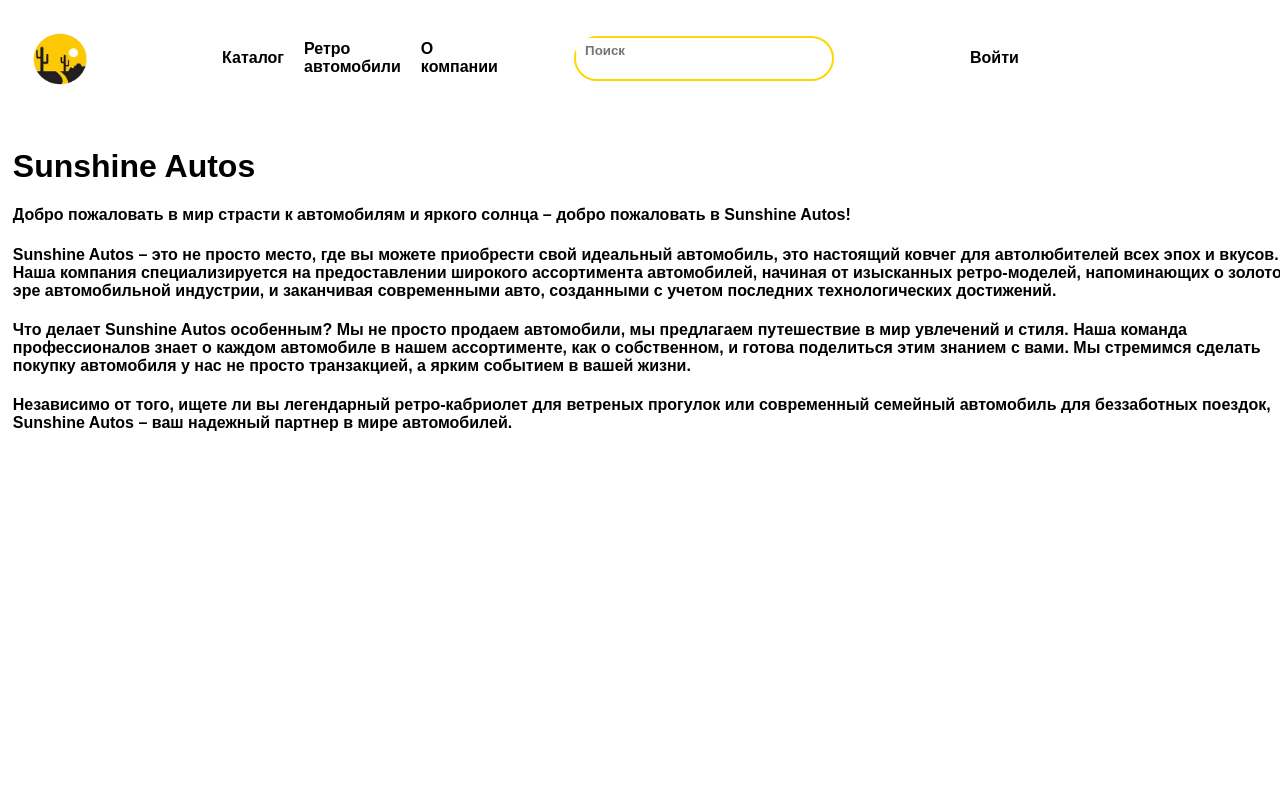
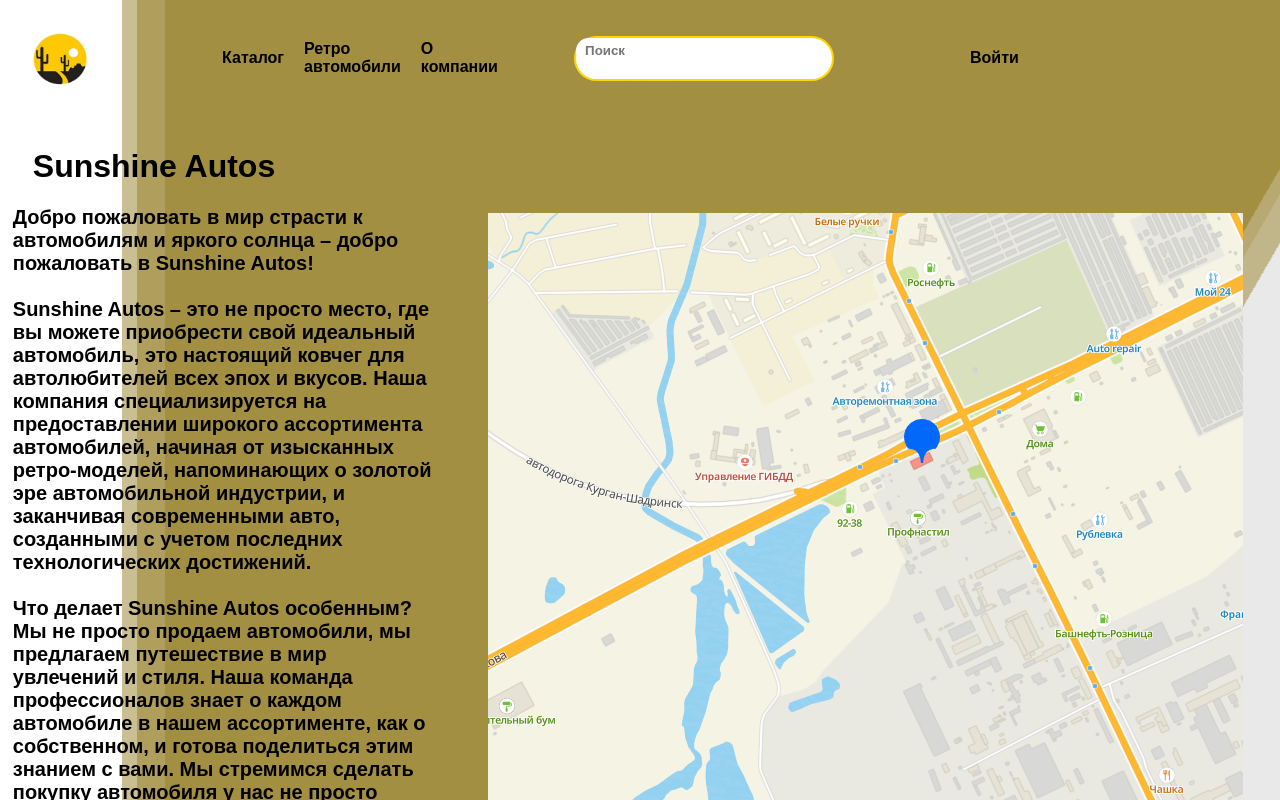
Before and after one commit to CurlyWendy/SunshineAutos, a Django app: page /about_us in a window 1280 px wide. Run offline with Django 4.2, Linux system fonts and the light colour scheme.

Commit message:
Изменения в фронте.

```diff
--- a/SunshineAutos/shop/static/shop/css/style.css
+++ b/SunshineAutos/shop/static/shop/css/style.css
@@ -6,7 +6,49 @@ body {
 	font-family: 'PT Sans', sans-serif;
 }
 
+.bg {
+  animation:slide 10s ease-in-out infinite alternate;
+  background-image: linear-gradient(-60deg, rgb(230, 230, 230) 50%, rgb(150, 129, 38) 50%);
+  bottom:0;
+  left:-10%;
+  opacity:.5;
+  position:fixed;
+  right:-50%;
+  top:0;
+  z-index:-1;
+}
 
+.bg2 {
+  animation-direction:alternate-reverse;
+  animation-duration:4s;
+}
+
+.bg3 {
+  animation-duration:5s;
+}
+
+@keyframes slide {
+  0% {
+    transform:translateX(-25%);
+  }
+  100% {
+    transform:translateX(25%);
+  }
+}
+
+.leftimg {
+    float:left; /* Выравнивание по левому краю */
+    margin: 7px 7px 7px 0; /* Отступы вокруг картинки */
+   }
+
+.rightimg  {
+    float: right; /* Выравнивание по правому краю  */
+    margin: 7px 0 7px 7px; /* Отступы вокруг картинки */
+   }
+
+.about-us-header {
+    margin-left: 20px;
+}
 /*====================Style for navigation======================*/
 .navigation {
 	z-index: 20;
--- a/SunshineAutos/shop/templates/shop/about_us.html
+++ b/SunshineAutos/shop/templates/shop/about_us.html
@@ -1,17 +1,17 @@
 {% extends 'shop/base.html' %}
 {% load static %}
 
-{% block title %} Ювелирный магазин {% endblock %}
+{% block title %} Sunshine Autos | О компании {% endblock %}
 
 
 {% block content %}
 <div class="main-information">
     <div class="text-about-us">
-        <h1 class="animated">Sunshine Autos</h1>
-        <h4 class="undertext">Добро пожаловать в мир страсти к автомобилям и яркого солнца – добро пожаловать в Sunshine Autos!</h4>
-        <h4 class="undertext">Sunshine Autos – это не просто место, где вы можете приобрести свой идеальный автомобиль, это настоящий ковчег для автолюбителей всех эпох и вкусов. Наша компания специализируется на предоставлении широкого ассортимента автомобилей, начиная от изысканных ретро-моделей, напоминающих о золотой эре автомобильной индустрии, и заканчивая современными авто, созданными с учетом последних технологических достижений.</h4>
-        <h4 class="undertext">Что делает Sunshine Autos особенным? Мы не просто продаем автомобили, мы предлагаем путешествие в мир увлечений и стиля. Наша команда профессионалов знает о каждом автомобиле в нашем ассортименте, как о собственном, и готова поделиться этим знанием с вами. Мы стремимся сделать покупку автомобиля у нас не просто транзакцией, а ярким событием в вашей жизни.</h4>
-        <h4 class="undertext">Независимо от того, ищете ли вы легендарный ретро-кабриолет для ветреных прогулок или современный семейный автомобиль для беззаботных поездок, Sunshine Autos – ваш надежный партнер в мире автомобилей.</h4>
+        <h1 class="about-us-header">Sunshine Autos</h1>
+        <p style="font-size: 20px; font-weight: bold;"><img src="{% static 'shop/img/map.png' %}" alt="map.png" width="755" height="598" class="rightimg" style="margin-right: 50px; margin-left: 50px;">Добро пожаловать в мир страсти к автомобилям и яркого солнца – добро пожаловать в Sunshine Autos!<br><br>
+        Sunshine Autos – это не просто место, где вы можете приобрести свой идеальный автомобиль, это настоящий ковчег для автолюбителей всех эпох и вкусов. Наша компания специализируется на предоставлении широкого ассортимента автомобилей, начиная от изысканных ретро-моделей, напоминающих о золотой эре автомобильной индустрии, и заканчивая современными авто, созданными с учетом последних технологических достижений.<br><br>
+        Что делает Sunshine Autos особенным? Мы не просто продаем автомобили, мы предлагаем путешествие в мир увлечений и стиля. Наша команда профессионалов знает о каждом автомобиле в нашем ассортименте, как о собственном, и готова поделиться этим знанием с вами. Мы стремимся сделать покупку автомобиля у нас не просто транзакцией, а ярким событием в вашей жизни.<br><br>
+        Независимо от того, ищете ли вы легендарный ретро-кабриолет для ветреных прогулок или современный семейный автомобиль для беззаботных поездок, Sunshine Autos – ваш надежный партнер в мире автомобилей.</p>
     </div>
 </div>
 
--- a/SunshineAutos/shop/templates/shop/base.html
+++ b/SunshineAutos/shop/templates/shop/base.html
@@ -7,6 +7,9 @@
     <link rel="stylesheet" href="{% static 'shop/css/style.css' %}">
   </head>
   <body>
+    <div class="bg"></div>
+    <div class="bg bg2"></div>
+    <div class="bg bg3"></div>
     <style>
         </style>
     <div class="navigation">
--- a/SunshineAutos/shop/templates/shop/basket.html
+++ b/SunshineAutos/shop/templates/shop/basket.html
@@ -1,7 +1,7 @@
 {% extends 'shop/base.html' %}
 {% load static %}
 
-{% block title %} Вход {% endblock %}
+{% block title %} Sunshine Autos | Корзина {% endblock %}
 
 
 {% block content %}
--- a/SunshineAutos/shop/templates/shop/catalog.html
+++ b/SunshineAutos/shop/templates/shop/catalog.html
@@ -1,7 +1,7 @@
 {% extends 'shop/base.html' %}
 {% load static %}
 
-{% block title %}  {% endblock %}
+{% block title %} Sunshine Autos | Каталог {% endblock %}
 
 
 {% block content %}
--- a/SunshineAutos/shop/templates/shop/index.html
+++ b/SunshineAutos/shop/templates/shop/index.html
@@ -1,7 +1,7 @@
 {% extends 'shop/base.html' %}
 {% load static %}
 
-{% block title %} Sunshine {% endblock %}
+{% block title %} Sunshine Autos | Главная {% endblock %}
 
 
 {% block content %}
--- a/SunshineAutos/shop/templates/shop/product.html
+++ b/SunshineAutos/shop/templates/shop/product.html
@@ -1,7 +1,7 @@
 {% extends 'shop/base.html' %}
 {% load static %}
 
-{% block title %} Вход {% endblock %}
+{% block title %} Sunshine Autos | Каталог {% endblock %}
 
 
 {% block content %}
```
Also changed, not shown: SunshineAutos/db.sqlite3, SunshineAutos/shop/static/shop/img/map.png (added).
